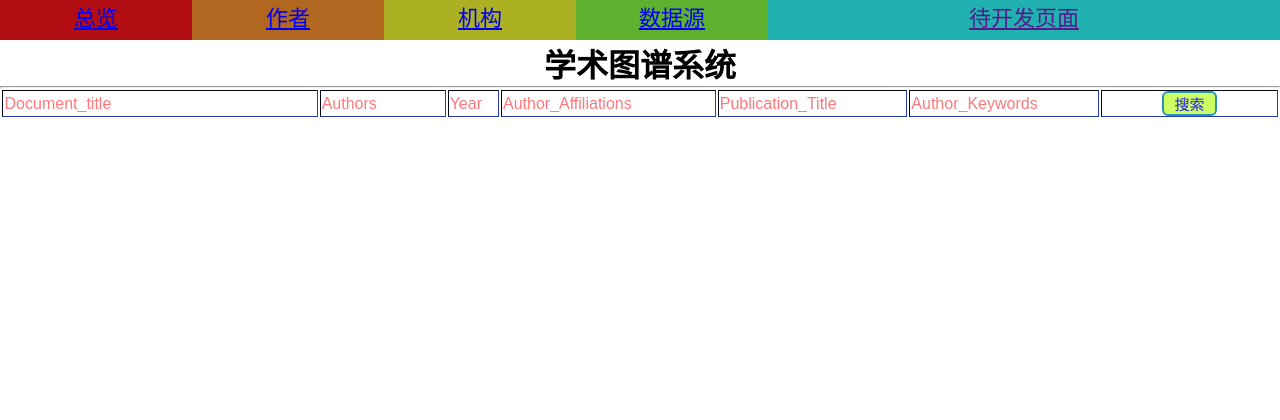
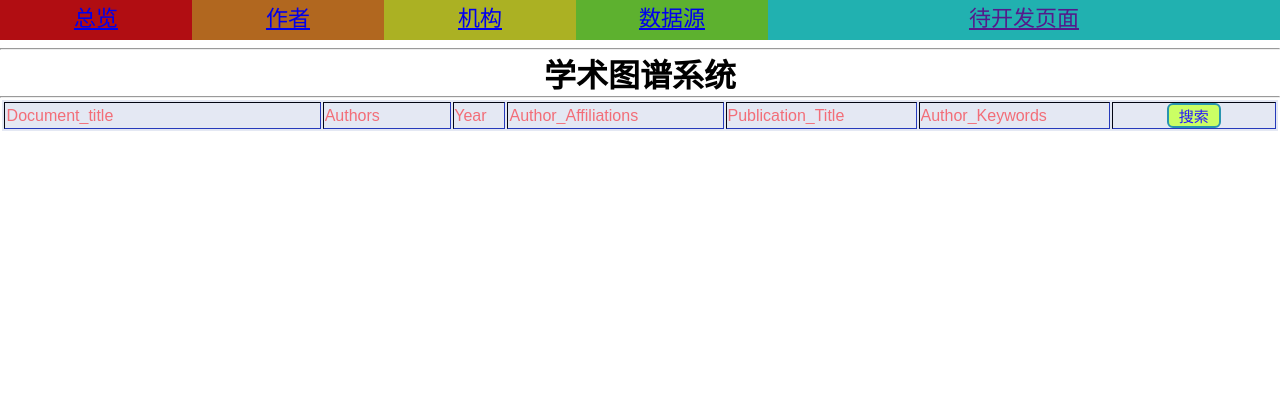
Before and after one commit to 1097452462/seciii, a Spring Boot app: page / in a window 1280 px wide. Shown: the top 420 px of the page. Before the commit the page ends 117 px from the top, so only its background shows below. Run offline with Spring Boot 4, Linux system fonts and the light colour scheme; data that the repository does not hold is empty; some libraries are stand-ins or nearby versions.

Commit message:
固定了表头，使搜索固定在框内，把作者表增加了Org且禁止input

```diff
--- a/src/main/resources/static/js/author.js
+++ b/src/main/resources/static/js/author.js
@@ -33,6 +33,7 @@ $(document).ready(function() {
         var Info = "";
         for (let a of List) {
             Info += "<tr></tr><td>" + a.author_name + "</td>" +
+                "<td >" + a.org+ "</td>"+
                 "<td >" + a.paper_num+ "</td>" ;
 
             Info +=
--- a/src/main/resources/templates/author.html
+++ b/src/main/resources/templates/author.html
@@ -51,6 +51,9 @@
             <th >
                 <input id="author_1" type="txt" placeholder="Authors" style="width: 99%; background-color:transparent;border:0">
             </th>
+            <th >
+                <input readonly id="author_3" type="txt" placeholder="Org"  style="width: 99%; background-color:transparent;border:0"/>
+            </th>
             <th width="140px" >
                 <input id="author_2" type="txt"  placeholder="Num" style="width: 99%; background-color:transparent;border:0" >
             </th>
--- a/src/main/resources/templates/index.html
+++ b/src/main/resources/templates/index.html
@@ -26,6 +26,28 @@
             /* placeholder字体大小  */
             font-size: 16px;
         }
+
+        .table  tbody {
+            display:block;
+            height:800px;
+            width:100%;
+            overflow-y:scroll;
+            text-align: center;
+        }
+
+        .table  thead, tbody tr {
+            display:table;
+            width:100%;
+            table-layout:fixed;
+        }
+
+        .table  thead {
+            background: #E4E8F3;
+            color: black;
+        }
+        .table thead tr th{
+            text-align: center;
+        }
     </style>
 
 </head>
@@ -50,8 +72,8 @@
     </div>
 <br>
 
-    <hr>
-    <h1 style="margin-top: 20px">学术图谱系统</h1>
+    <hr style="margin-top: 30px">
+    <h1>学术图谱系统</h1>
     <hr>
 
 <div class="paper">
```
